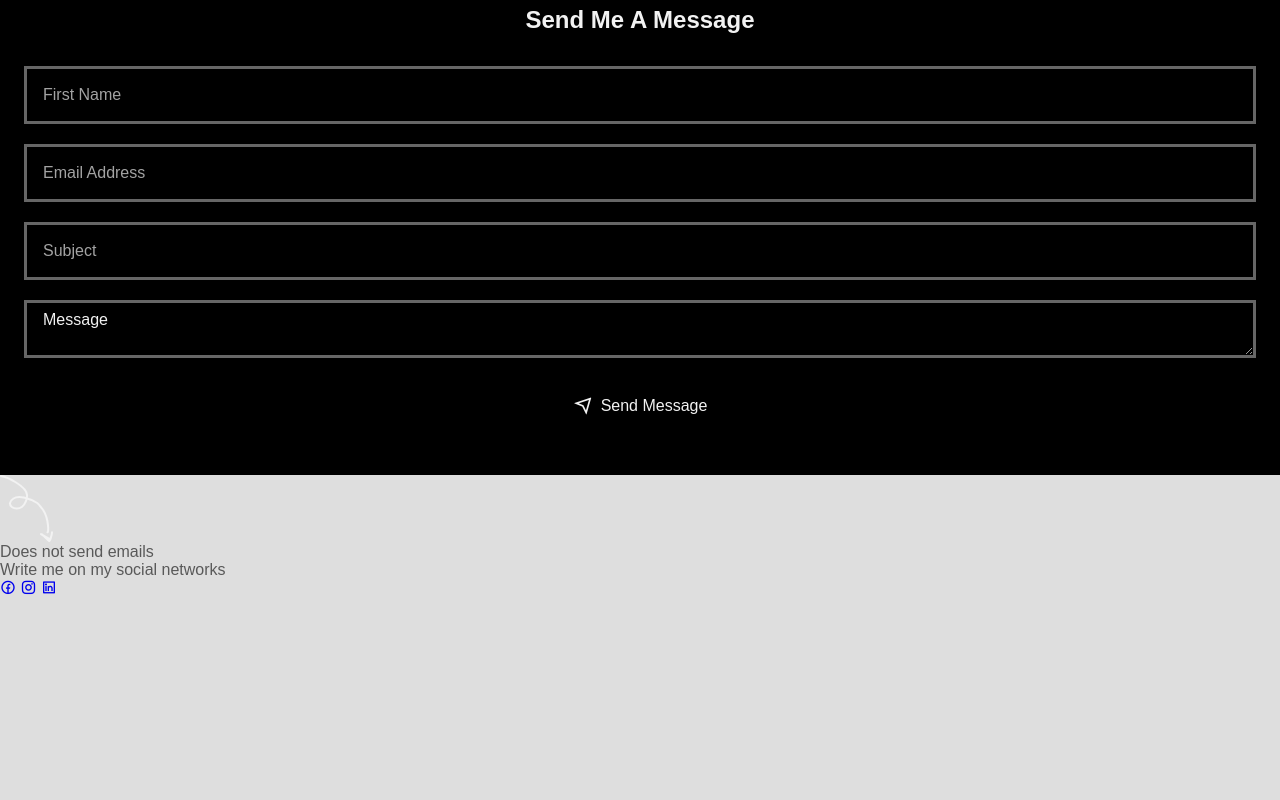
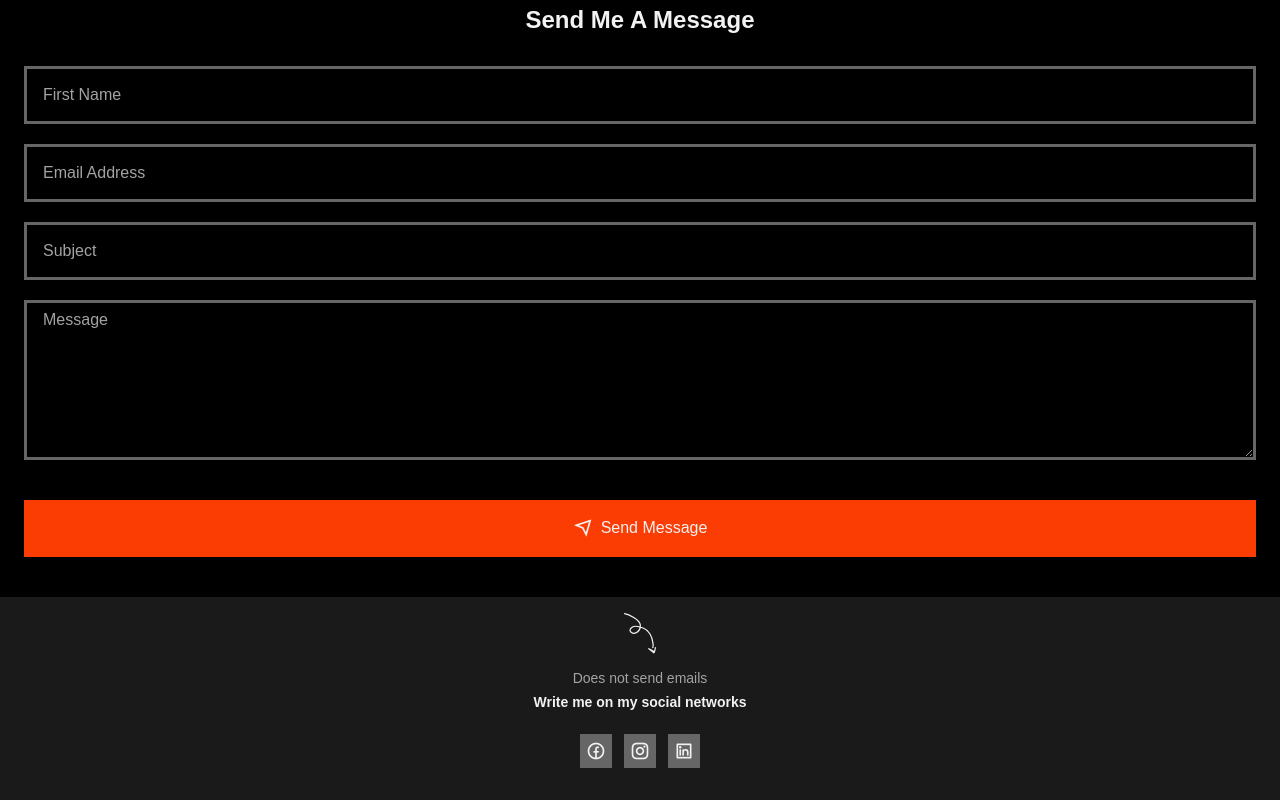
Before and after one commit to emmanex0121/WEB-DEVELOPMENT-PROJECTS, a plain HTML site: page responsive-portfolio-website-phoenix/index.html in a window 1280 px wide. Shown: the part 6441-7241 px from the top of the page. Before the commit the page ends 7038 px from the top, so only its background shows below. Drawn offline with nearby package versions, Linux system fonts and the light colour scheme; a web font is replaced by a local one.

Commit message:
Significant Changes to Contact

```diff
--- a/responsive-portfolio-website-phoenix/assets/css/styles.css
+++ b/responsive-portfolio-website-phoenix/assets/css/styles.css
@@ -871,13 +871,107 @@ img {
 }
 
 
+.contact__label{
+    position: absolute;
+    top: 8px;
+    left: 10px;
+    color: var(--text-color-light);
+    font-size: var(--small-font-size);
+    font-weight: var(--font-medium);
+    background-color: var(--black-color);
+    padding: 8px;
+    pointer-events: none;
+    transition: top .4s, opacity .4s, background-color .4s;
+    opacity: 0;
+}
+
+
+.contact__form .contact__area{
+    height: 10rem;
+}
+
+.contact_area textarea{
+    resize: none;
+    padding-top: 1rem;
+}
+
+.contact__button{
+    background-color: var(--first-color);
+    cursor: pointer;
+}
+
+
+/* Opaque Placeholder */
+.contact__input:focus::placeholder{
+    opacity: 0;
+}
+
+
+/* Move Label up & Sticky Label */
+.contact__input:focus + .contact__label,
+.contact__input:not(:placeholder-shown).contact__input:not(:focus) + .contact__label{
+    opacity: 1;
+    top: -16px;
+}
+
+.contact__social{
+    display: grid;
+    row-gap: 1rem;
+    background-color: hsl(0, 0%, 10%);
+    padding-block: 1rem 2rem;
+    text-align: center;
+}
+
+.contact__social-arrow{
+    width: 32px;
+    margin: 0 auto;
+}
+
+.contact__social-data{
+    display: flex;
+    flex-direction: column;
+    row-gap: 1.5rem;
+}
+
+.contact__social-description-1{
+    color: var(--text-color-light);
+    font-size: var(--small-font-size);
+    margin-bottom: .5rem;
+}
+
+.contact__social-description-2{
+   color: var(--white-color);
+   font-size: var(--small-font-size);
+   font-weight: var(--font-semi-bold);
+}
+
+.contact__social-links{
+    display: flex;
+    justify-content: center;
+    column-gap: 0.75rem;
+}
+
+.contact__social-link{
+    background-color: var(--black-color-light);
+    padding: 6px;
+    color: var(--white-color);
+    font-size: 1.25rem;
+    display: grid;
+    place-items: center;
+    transition: background-color .3s;
+}
+
+.contact__social-link:hover{
+    background-color: var(--first-color);
+}
 
 
 
 
 
 
-/* Opaque Placeholder */
-/* Move Label up & Sticky Label */
 /* =============== FOOTER ============= */
 /* =============== SCROLL BAR ============= */
+/* =============== SCROLL BAR ============= */
+/* =============== SCROLL BAR ============= */
+/* For small Devices */
--- a/responsive-portfolio-website-phoenix/assets/js/main.js
+++ b/responsive-portfolio-website-phoenix/assets/js/main.js
@@ -40,6 +40,26 @@ const shadowHeader = () => {
 window.addEventListener("scroll", shadowHeader);
 
 /*=============== EMAIL JS ===============*/
+const contactForm = document.getElementById('contact-form'),
+        contactMessage = document.getElementById('contact-message')
+
+const sendEmail = (e) => {
+    e.preventDefault()
+
+    // serviceID - templateID - #form - publicKey
+    emailjs.sendEmail('service_9ixsztp','template_vnugv7y','#contact-form','3n7ifkUOowaI47Ert')
+    .then(() =>{
+        // Show sent message
+        contactMessage.textContent = 'Message sent successfully ✅'
+
+        // remove message after five seconds
+        setTimeout(() =>{
+            contactMessage.textContent = ''
+        }, 5000)
+    })
+
+contactForm.addEventListener('submit', sendEmail)
+}
 
 /*=============== SHOW SCROLL UP ===============*/
 
--- a/responsive-portfolio-website-phoenix/index.html
+++ b/responsive-portfolio-website-phoenix/index.html
@@ -474,10 +474,12 @@
                 <label for="subject" class="contact__label">Subject</label>
               </div>
 
-              <div class="contact__box contact__are">
-                <textarea name="user__message" id="message" class="contact__input" required placeholder="">Message</textarea>
+              <div class="contact__box contact__area">
+                <textarea name="user__message" id="message" class="contact__input" required placeholder="Message"></textarea>
                 <label for="message" class="contact__label">Message</label>
               </div>
+
+              <p class="contact__message" id="contact-message"></p>
 
               <button type="submit" class="contact__button button">
                 <i class="ri-send-plane-line"></i>Send Message
@@ -528,6 +530,9 @@
     <!-- ========== SCROLL REVEAL =========== -->
 
     <!-- ========== EMAIL JS =========== -->
+    <script src="https://cdn.jsdelivr.net/npm/@emailjs/browser@4/dist/email.min.js">
+
+    </script>
 
     <!-- ========== MAIN JS =========== -->
     <script src="assets/js/main.js"></script>
```
Also changed, not shown: 1 other file.
